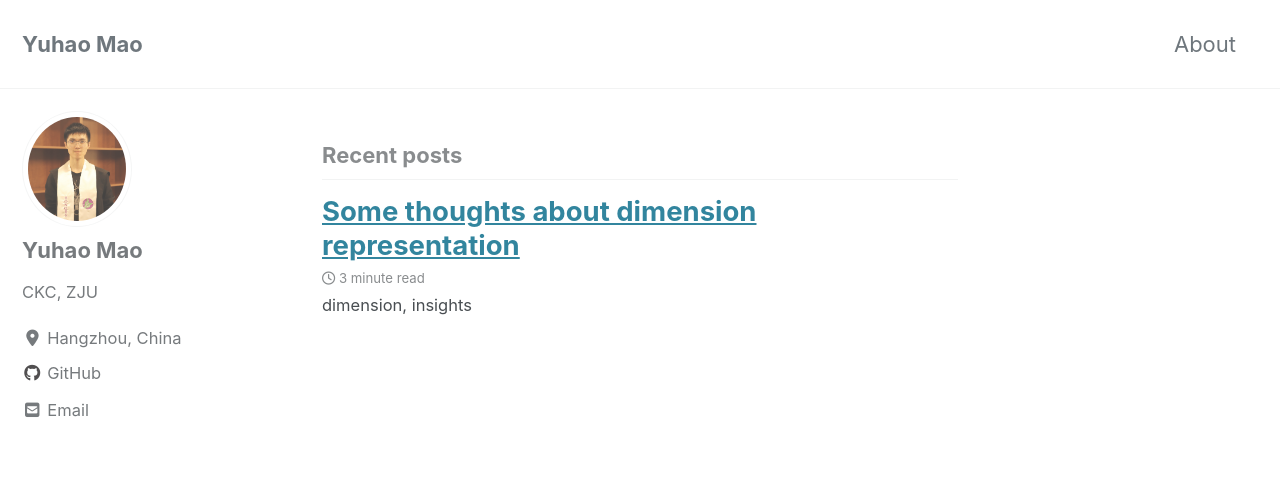
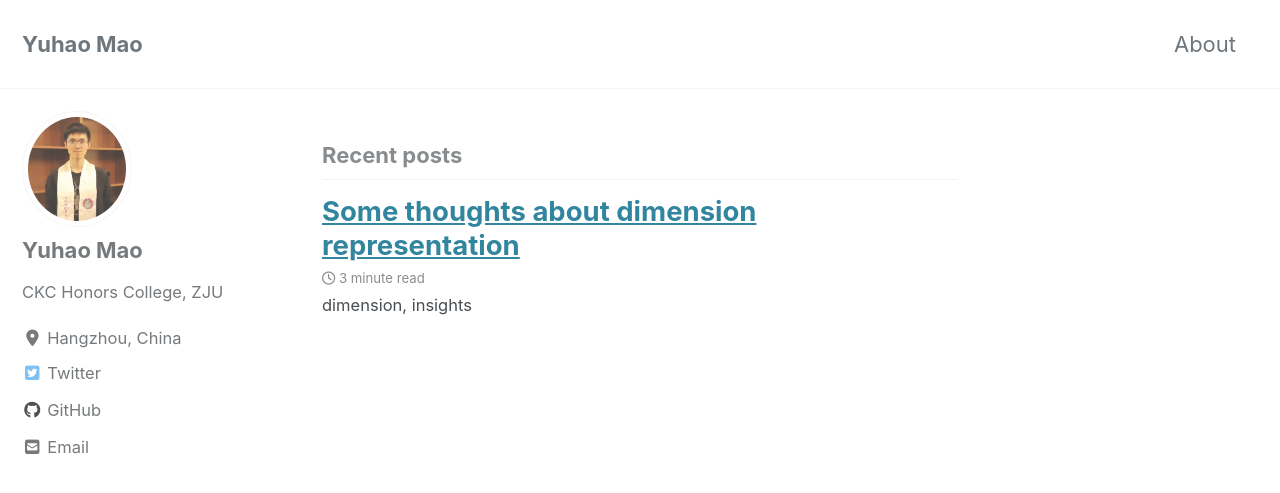
Before and after one commit to AlgebraLoveme/AlgebraLoveme.github.io, a Jekyll site: the page built from index.html, in a window 1280 px wide and 900 px high. Shown: the top 493 px of the window. Built offline with Jekyll 4.4.1, drawn with Linux system fonts in a browser that asks for light colours; cached includes are drawn as plain includes; nearby versions of some CDN libraries; the list of posts is cut into pages by our own code.

Commit message:
add twitter

```diff
--- a/_config.yml
+++ b/_config.yml
@@ -109,7 +109,7 @@ analytics:
 author:
   name             : "Yuhao Mao"
   avatar           : "/imgs/avatar.jpg"
-  bio              : "CKC, ZJU"
+  bio              : "CKC Honors College, ZJU"
   location         : "Hangzhou, China"
   email            : "myh821746176@outlook.com"
   links:
@@ -121,7 +121,7 @@ author:
       # url: "https://your-website.com"
     - label: "Twitter"
       icon: "fab fa-fw fa-twitter-square"
-      # url: "https://twitter.com/"
+      url: "https://twitter.com/MarkeyTool"
     - label: "Facebook"
       icon: "fab fa-fw fa-facebook-square"
       # url: "https://facebook.com/"
```
